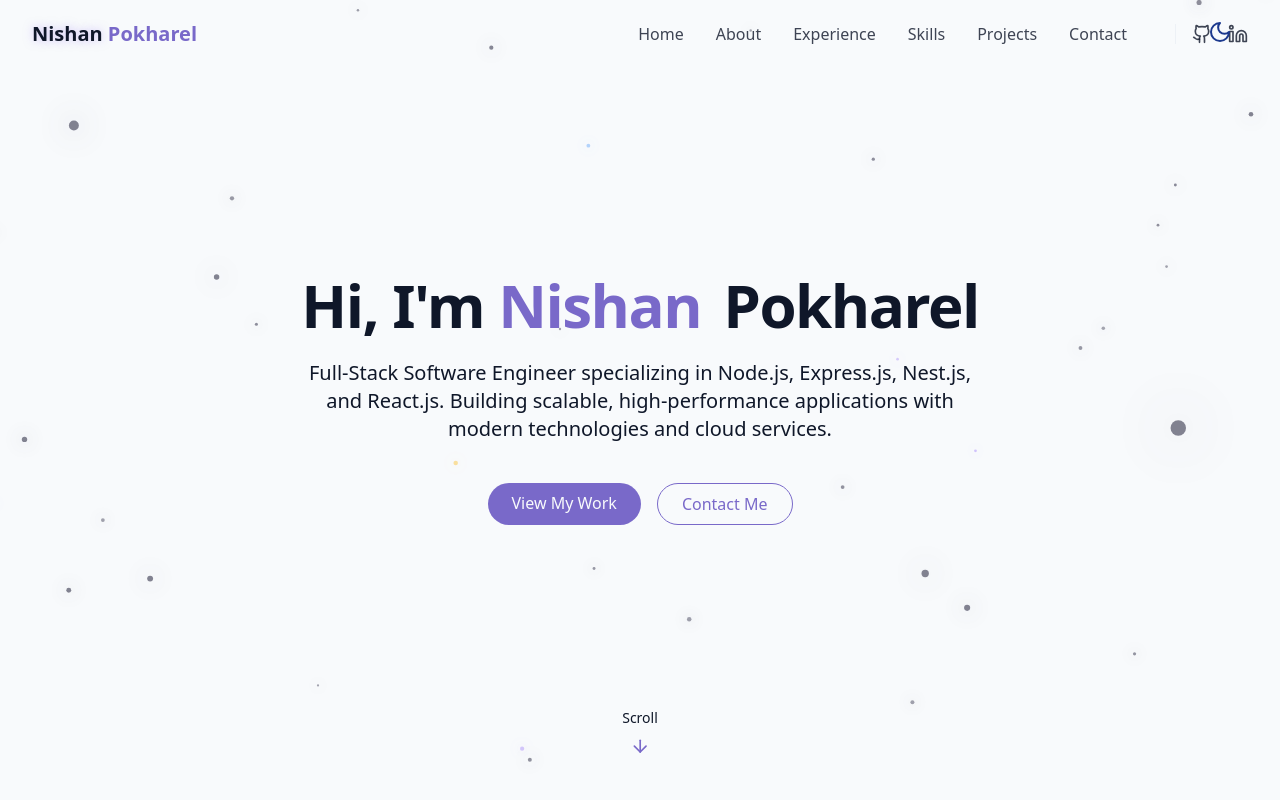
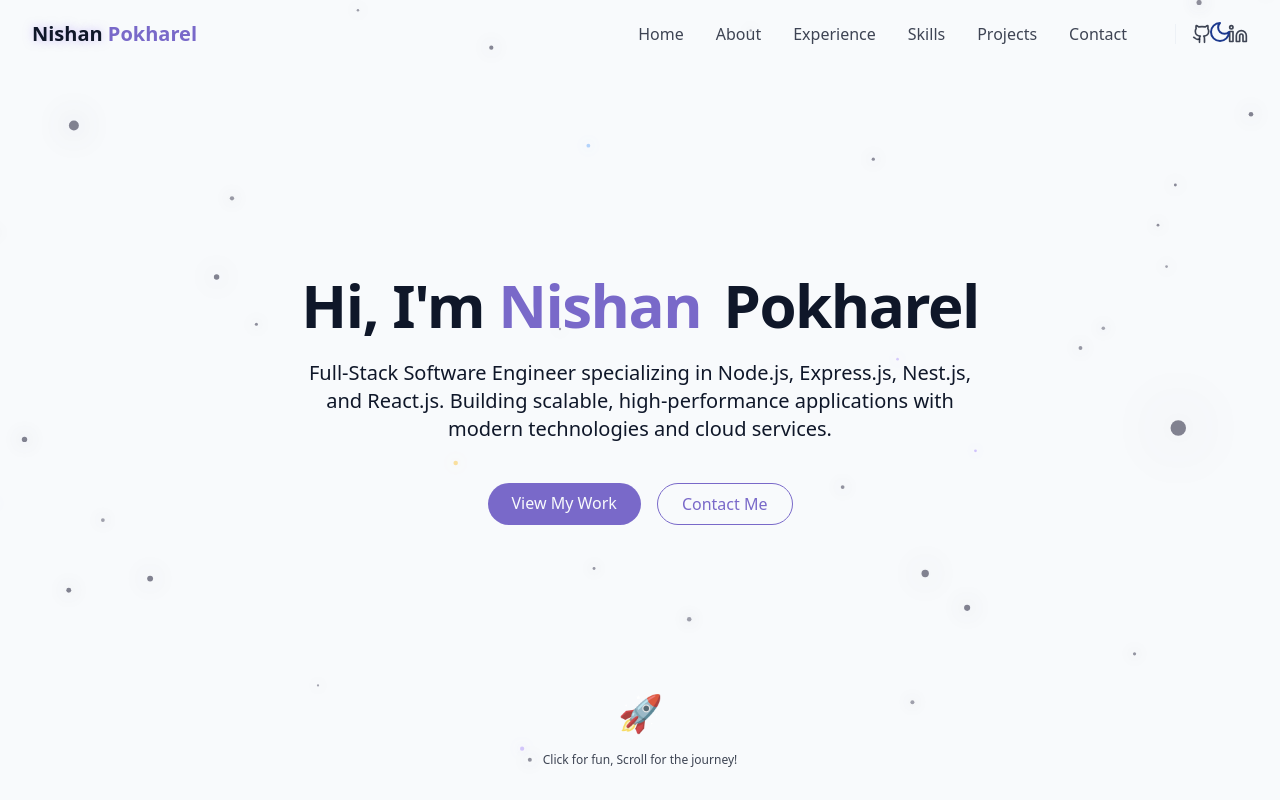
Before and after one commit to pokharel-nishan/portfolio, a React (Vite) app: page / in a window 1280 px wide. Shown: the top 800 px of the page. Built offline with nearby package versions, Linux system fonts and the light colour scheme.

Commit message:
[feat] added rocket animation and fun experience for scrolling.

```diff
--- a/src/components/HeroSection.jsx
+++ b/src/components/HeroSection.jsx
@@ -1,6 +1,18 @@
-import { ArrowDown } from "lucide-react";
+import { useState } from "react";
 
 export const HeroSection = () => {
+  const [blast, setBlast] = useState(false);
+  const [showRocket, setShowRocket] = useState(true);
+
+  const handleRocketClick = () => {
+    setShowRocket(false);
+    setBlast(true);
+    setTimeout(() => {
+      setBlast(false);
+      setShowRocket(true);
+    }, 900);
+  };
+
   return (
     <section
       id="hero"
@@ -40,9 +52,25 @@ export const HeroSection = () => {
         </div>
       </div>
 
-      <div className="absolute bottom-8 left-1/2 transform -translate-x-1/2 flex flex-col items-center animate-bounce">
-        <span className="text-sm text-muted-foreground mb-2">Scroll</span>
-        <ArrowDown className="h-5 w-5 text-primary" />
+      <div className="absolute bottom-8 left-1/2 transform -translate-x-1/2 flex flex-col items-center select-none">
+        {showRocket && (
+          <span
+            className="text-4xl animate-float-rocket cursor-pointer transition-opacity duration-300"
+            onClick={handleRocketClick}
+            style={{ opacity: showRocket ? 1 : 0 }}
+            title="Blast off!"
+          >
+            🚀
+          </span>
+        )}
+        {blast && (
+          <span className="rocket-blast" role="img" aria-label="blast">
+            🔥
+          </span>
+        )}
+        <span className="text-xs text-muted-foreground mt-2 opacity-80 animate-fade-in-delay-5">
+          Click for fun, Scroll for the journey!
+        </span>
       </div>
     </section>
   );
--- a/src/index.css
+++ b/src/index.css
@@ -154,6 +154,58 @@
   box-shadow: 0 0 10px 5px rgba(255, 255, 255, 0.3);
 }
 
+.animate-float-rocket {
+  animation: floatRocket 2.5s ease-in-out infinite;
+}
+
+@keyframes floatRocket {
+  0% {
+    transform: translateY(0);
+    opacity: 1;
+  }
+  50% {
+    transform: translateY(-24px);
+    opacity: 0.7;
+  }
+  100% {
+    transform: translateY(0);
+    opacity: 1;
+  }
+}
+
+.rocket-blast {
+  display: block;
+  font-size: 2.7rem;
+  margin-top: -0.2rem;
+  filter: drop-shadow(0 0 18px #ff9800) drop-shadow(0 0 32px #ffd740);
+  animation: blastGrowDim 0.9s cubic-bezier(0.22, 1, 0.36, 1);
+  pointer-events: none;
+  user-select: none;
+}
+
+@keyframes blastGrowDim {
+  0% {
+    opacity: 1;
+    transform: scale(1);
+    filter: drop-shadow(0 0 18px #ff9800) drop-shadow(0 0 32px #ffd740);
+  }
+  40% {
+    opacity: 1;
+    transform: scale(1.35);
+    filter: drop-shadow(0 0 32px #ff9800) drop-shadow(0 0 48px #ffd740);
+  }
+  70% {
+    opacity: 0.7;
+    transform: scale(1.5);
+    filter: drop-shadow(0 0 12px #ff9800) drop-shadow(0 0 16px #ffd740);
+  }
+  100% {
+    opacity: 0;
+    transform: scale(1.7);
+    filter: drop-shadow(0 0 0px #ff9800) drop-shadow(0 0 0px #ffd740);
+  }
+}
+
 #root {
   max-width: 100%;
   margin: 0 auto;
```
